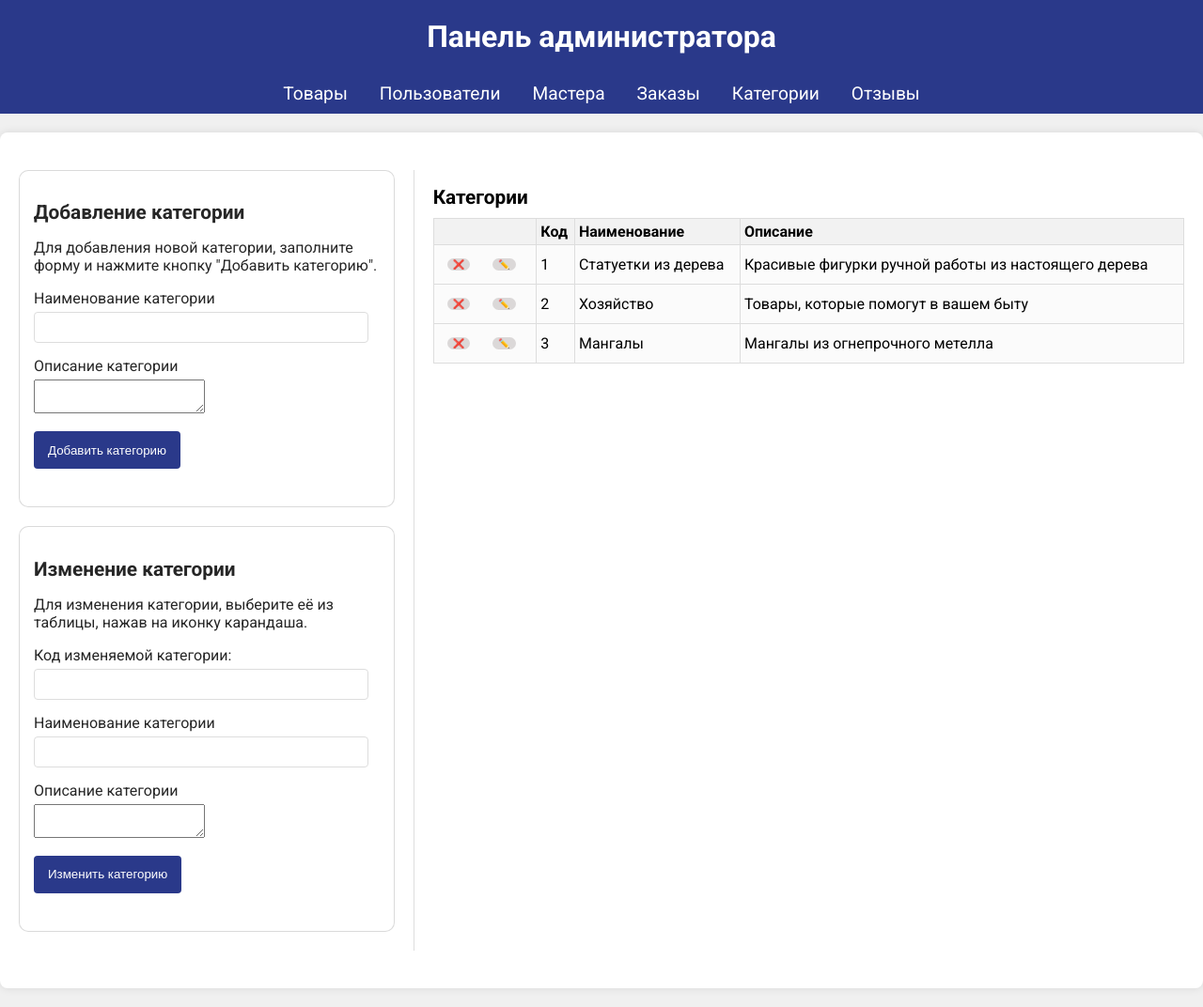
After one commit to kak-rastoki/souvenir-shop-rbac-flask, a Flask app: page /admin/categories in a window 1280 px wide. The commit adds this page. Shown: the whole page at 94% size. Run offline with Flask 3, Linux system fonts and the light colour scheme.

Commit message:
AP -> Добавлена таблица для работы с КАТЕГОРИЯМИ Все работает корректно

```diff
--- a/app.py
+++ b/app.py
@@ -229,7 +229,8 @@ def get_product_api(product_id):
     return jsonify(product_data)
 
 
-# Изменение продукта
+
+# Route to change Product
 @app.route('/admin/edit_product', methods=['GET', 'POST'])
 def edit_product():
     error_messages = ()
@@ -280,7 +281,8 @@ def edit_product():
             return redirect(url_for('Admin_products')) # успешный редирект
 
 
-# AP - Users
+
+#---------AP - Users ---------
 @app.route('/admin/users')
 def Admin_users():
     users = Users.query.all()
@@ -355,7 +357,101 @@ def delete_user(id):
 
     return redirect(url_for('Admin_users'))
 
+#---------AP - Category ---------
+# Route to add category
+@app.route('/admin/add_category', methods=['POST'])
+def add_category():
+    if request.method == 'POST':
+        name = request.form.get('name')
+        description = request.form.get('description')
 
+        if not name:
+            flash("Наименование категории обязательно для заполнения!", 'error1')
+            return redirect(url_for('Admin_categories'))
+
+        new_category = Categories(
+            Name_category=name,
+            Discription_category=description
+        )
+        db.session.add(new_category)
+        db.session.commit()
+
+        flash("Категория успешно добавлена!", 'success')
+        return redirect(url_for('Admin_categories'))
+    return render_template('admin/categories_admin.html')
+
+
+
+# Route to delete category
+@app.route('/delete_category/<int:id>', methods=['POST'])
+def delete_category(id):
+    category = Categories.query.get(id)
+    if category:
+        db.session.delete(category)
+        db.session.commit()
+        print(f'Категория {category.ID_categories} - {category.Name_category} успешно удалена')
+    else:
+        print(f'Внутренняя ошибка сервера. Категория не найдена')
+
+    return redirect(url_for('Admin_categories'))
+
+
+# Route to api get category
+@app.route('/api/category/<int:category_id>', methods=['GET'])
+def get_category_api(category_id):
+    category = Categories.query.get_or_404(category_id)
+
+    category_data = {
+        'ID_categories': category.ID_categories,
+        'Name_category': category.Name_category,
+        'Discription_category': category.Discription_category
+    }
+
+    return jsonify(category_data)
+
+# Route to edit category
+@app.route('/admin/edit_category', methods=['GET','POST'])
+def edit_category():
+    error_messages = ()
+
+    if request.method == 'POST':
+         edit_code = request.form.get('editCode')
+         edit_name = request.form.get('editName')
+         edit_description = request.form.get('editDescription')
+         category = Categories.query.get(edit_code)
+
+         if not edit_name:
+             error_messages = "Заполните все обязательные поля"
+
+
+         if category:
+            category.Name_category = edit_name
+            category.Discription_category = edit_description
+         else:
+            print(f'Внутренняя ошибка сервера. Категория {category.ID_categories} - не найдена')
+            error_messages = "Категория не найдена"
+
+
+         if error_messages:
+            flash(error_messages, 'error2')
+            return redirect(url_for('Admin_categories'))
+         else:
+            db.session.commit()
+            flash("Изменения выполнены успешно!", 'error2')
+            print(f'Категория {category.ID_categories} - {category.Name_category} успешно изменена')
+            return redirect(url_for('Admin_categories'))
+
+# new route for categories page
+@app.route('/admin/categories')
+def Admin_categories():
+    categories = Categories.query.all()
+    errors1=get_flashed_messages(category_filter=['error1'])
+    if not errors1:
+        errors1 = {}
+    errors2=get_flashed_messages(category_filter=['error2'])
+    if not errors2:
+        errors2 = {}
+    return render_template('admin/categories_admin.html', categories=categories, errors1=errors1, errors2=errors2)
 
 # АВТОРИЗАЦИЯ \ РЕГИСТРАЦИЯ
 @app.route('/signup') # Вывод страницы авторизации \ регистрации
--- a/static/css/admin.css
+++ b/static/css/admin.css
@@ -64,6 +64,7 @@
   .table-section {
     width: 70%;
   padding-left: 20px;
+
 
   }
 
--- /dev/null
+++ b/templates/admin/categories_admin.html
@@ -0,0 +1,135 @@
+{% extends 'AdminBase.html' %}
+{% block title %}
+    Управление категориями
+{% endblock %}
+
+{% block content %}
+    <div class="container">
+        <div class="main-content">
+            <div class="form-section">
+                <section class = "form-cart">
+                    <h2 class="section-title">Добавление категории</h2>
+                    <p>Для добавления новой категории, заполните форму и нажмите кнопку "Добавить категорию".</p>
+                    <form method="POST" action="{{ url_for('add_category') }}">
+                        <div class="form-group">
+                            <label for="name">Наименование категории</label>
+                            <input type="text" id="name" name="name" required>
+                        </div>
+                        <div class="form-group">
+                            <label for="description">Описание категории</label>
+                            <textarea id="description" name="description" maxlength="100" style="resize: both; max-height: 100px; max-width: 400px;"></textarea>
+                        </div>
+                        <div class="form-group">
+                            <button type="submit">Добавить категорию</button>
+                            <div class="flash-messages">
+                                   {% with messages = get_flashed_messages(with_categories=true) %}
+                                   {% if messages %}
+                                       {% for category, message in messages %}
+                                           {% if category == 'error1' %}
+                                               <span class="reg-error flash">{{ message }}</span>
+                                           {% endif %}
+                                       {% endfor %}
+                                   {% endif %}
+                                   {% endwith %}
+                            </div>
+                        </div>
+                    </form>
+                </section>
+                <section class="form-cart">
+                    <h2 class="section-title">Изменение категории</h2>
+                    <p>Для изменения категории, выберите её из таблицы, нажав на иконку карандаша.</p>
+                     <form method="POST" action="{{ url_for('edit_category') }}">
+                        <div class="form-group">
+                            <label for="editCode">Код изменяемой категории:</label>
+                            <input type="text" name="editCode" id="editCode" readonly>
+                        </div>
+                        <div class="form-group">
+                            <label for="editName">Наименование категории</label>
+                            <input type="text" id="editName" name="editName" required>
+                        </div>
+                        <div class="form-group">
+                             <label for="editDescription">Описание категории</label>
+                             <textarea id="editDescription" name="editDescription" maxlength="100" style="resize: both; max-height: 100px; max-width: 400px;"></textarea>
+                        </div>
+                         <div class="form-group">
+                            <button type="submit">Изменить категорию</button>
+                             <div class="flash-messages">
+                                   {% with messages = get_flashed_messages(with_categories=true) %}
+                                   {% if messages %}
+                                       {% for category, message in messages %}
+                                           {% if category == 'error2' %}
+                                               <span class="reg-error flash">{{ message }}</span>
+                                           {% endif %}
+                                       {% endfor %}
+                                   {% endif %}
+                                   {% endwith %}
+                            </div>
+                        </div>
+                    </form>
+                </section>
+            </div>
+            <div class="table-section">
+                <h2 class="section-title">Категории</h2>
+                <table class="table">
+                    <thead>
+                        <tr>
+                            <th></th>
+                            <th>Код</th>
+                            <th>Наименование</th>
+                            <th>Описание</th>
+                        </tr>
+                    </thead>
+                    <tbody>
+                        {% for category in categories %}
+                            <tr>
+                                <td>
+                                   <form action="{{ url_for('delete_category', id=category.ID_categories) }}" method="POST" style="display:inline;">
+                                       <button class="func-button" type="submit" onclick="return confirm('Вы уверены, что хотите удалить эту категорию?')">❌</button>
+                                    </form>
+                                    <button class="func-button" onclick="LoadCategoryEditForm({{ category.ID_categories }})">✏️</button>
+                                </td>
+                                <td>{{ category.ID_categories }}</td>
+                                <td>{{ category.Name_category }}</td>
+                                <td>{{ category.Discription_category }}</td>
+                            </tr>
+                        {% endfor %}
+                    </tbody>
+                </table>
+            </div>
+        </div>
+    </div>
+    <script>
+         function LoadCategoryEditForm(categoryId) {
+                fetch(`/api/category/${categoryId}`)
+                    .then(response => {
+                        if (!response.ok) {
+                            throw new Error('Ошибка загрузки данных категории');
+                        }
+                        return response.json();
+                    })
+                    .then(data => {
+
+                        document.getElementById('editCode').value = data.ID_categories;
+                        document.getElementById('editName').value = data.Name_category;
+                        document.getElementById('editDescription').value = data.Discription_category;
+
+                            const editForm = document.querySelector('.form-cart:nth-of-type(2)'); // Находим вторую форму с классом form-cart
+                            if (editForm) {
+                                // Добавляем подсветку
+                                editForm.classList.add('highlight');
+
+                                // Удаляем подсветку через 2 секунды
+                                setTimeout(() => {
+                                    editForm.classList.remove('highlight');
+                                }, 2000);
+
+                                editForm.scrollIntoView({ behavior: 'smooth', block: 'start' });
+                            }
+                    })
+                    .catch(error => {
+                        console.error('Ошибка при загрузке данных категории:', error);
+                        alert('Не удалось загрузить данные категории.');
+                    });
+            }
+    </script>
+{% endblock %}
--- a/templates/adminBase.html
+++ b/templates/adminBase.html
@@ -18,7 +18,7 @@
         <a href="{{url_for('Admin_users')}}">Пользователи</a>
         <a href="#">Мастера</a>
         <a href="#">Заказы</a>
-        <a href="#">Категории</a>
+        <a href="{{url_for('Admin_categories')}}">Категории</a>
         <a href="#">Отзывы</a>
     </nav>
 
```
Also changed, not shown: instance/woodyDB.db, static/image/Icons/rectangle-list.svg (added), static/image/Icons/tags.svg (added), static/image/Icons/user.svg (added).
